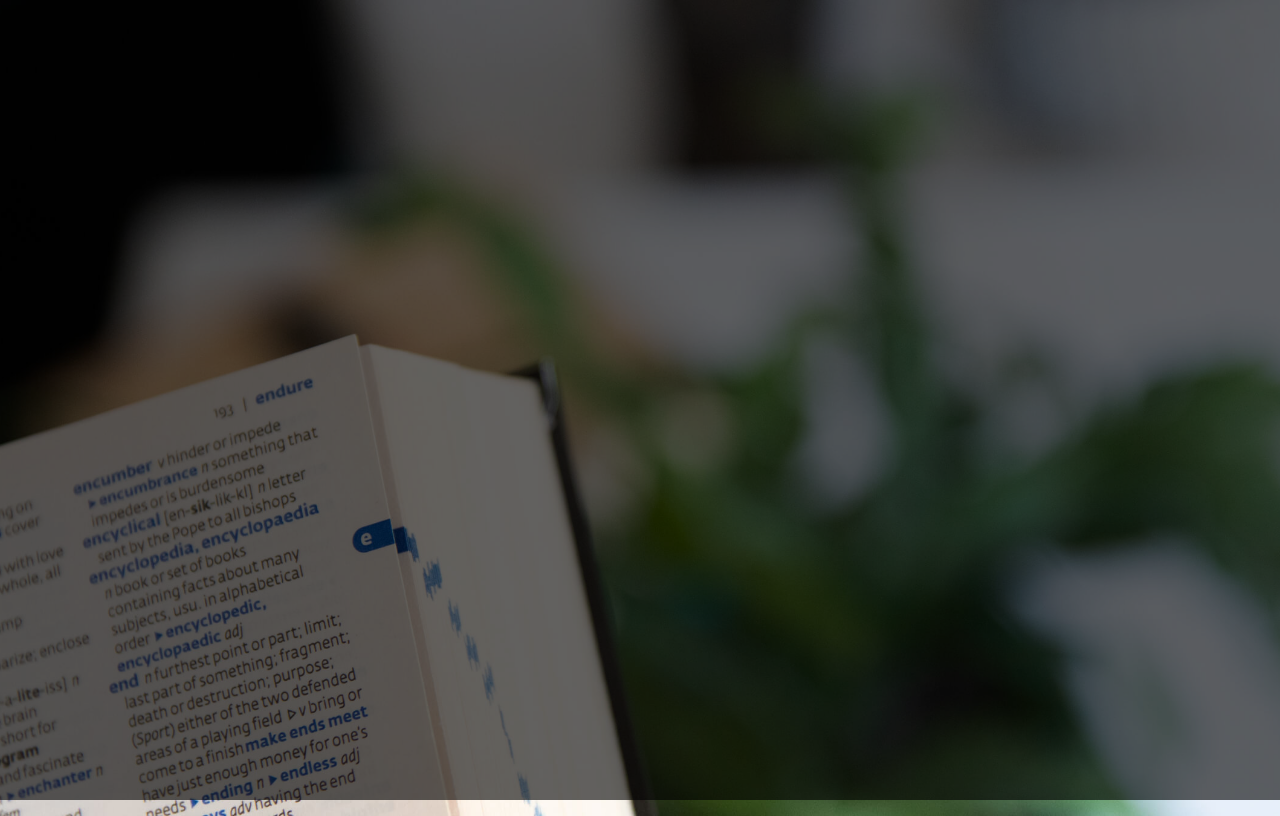
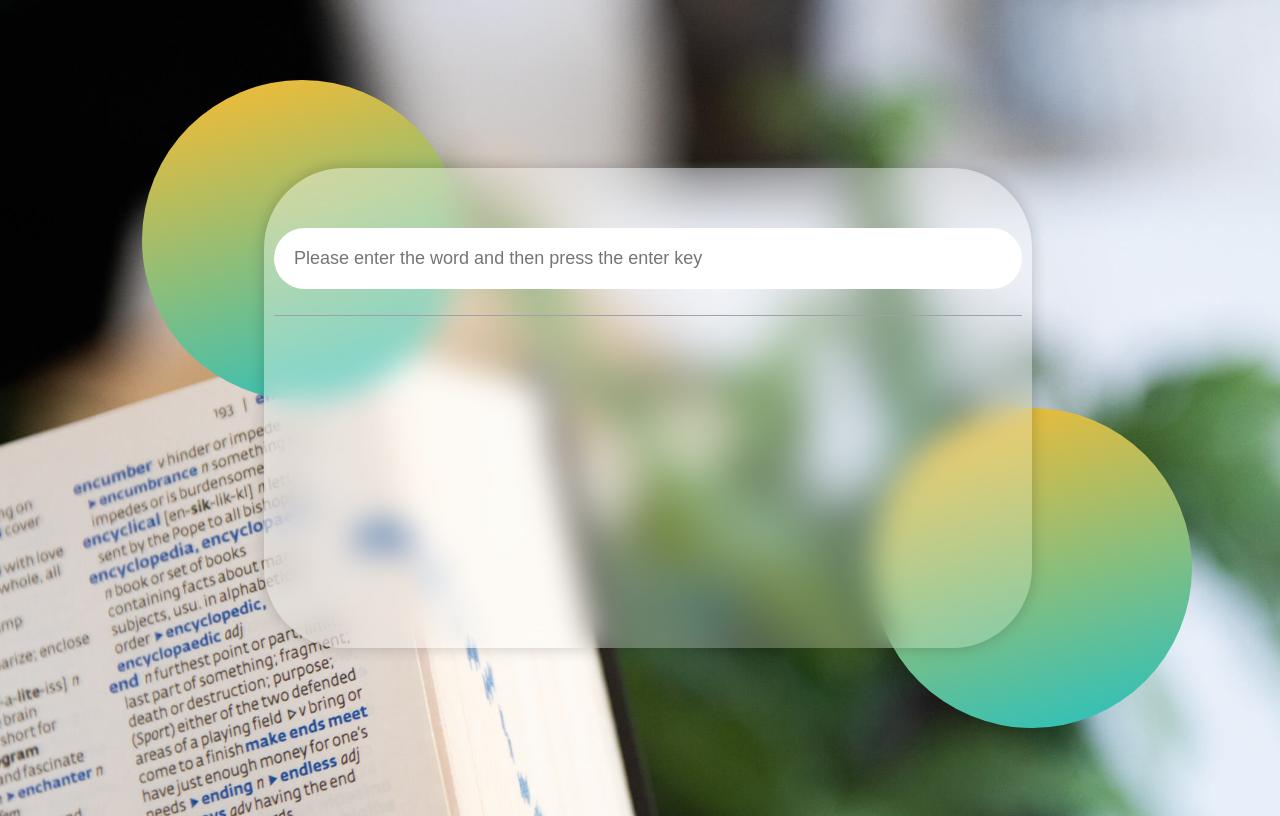
Before and after one commit to Ghorbani-Dev1985/Dictionary, a plain HTML site: page index.html in a window 1280 px wide. Drawn offline with Linux system fonts and the light colour scheme.

Commit message:
refactor: change design with two circle and select elemnts in js file

```diff
--- a/CSS/Main.css
+++ b/CSS/Main.css
@@ -6,28 +6,82 @@
 }
 
 body {
-   width: 100vw;
-   height: 100vh;
+  width: 100vw;
+  height: 100vh;
   font-family: Roboto, sans-serif;
   background: url("./../Images/bg.jpg") no-repeat center center;
   background-size: cover;
   overflow: hidden;
   position: relative;
 }
-.Overlay{
-    position: fixed;
+.Container {
+    height: 100vh;
     width: 100%;
-    height: 100%;
-    top: 0;
-    left: 0;
-    right: 0;
-    bottom: 0;
-    background-color: rgba(0, 0, 0, 0.61);
-    z-index: 10;
-}
-.Container {
     display: flex;
     justify-content: center;
     align-items: center;
-    height: 98vh;
-  }
+    position: relative;
+}
+.circle1,
+.circle2 {
+    background: rgb(34,193,195);
+    background: linear-gradient(344deg, rgba(34,193,195,1) 0%, rgba(253,187,45,1) 100%);
+    height: 20rem;
+    width: 20rem;
+    position: absolute;
+    border-radius: 50%;
+}
+.circle1 {
+    top: 13%;
+    left: 13%;
+    transform: translate(-10%, -10%);
+    -webkit-transform:;
+    -moz-transform:;
+    -ms-transform:;
+    -o-transform:;
+}
+
+.circle2 {
+    top: 70%;
+    left: 80%;
+    transform: translate(-50%, -50%);
+}
+.DicWrapper{
+        background: white;
+        background: linear-gradient(
+            to right bottom,
+            rgba(255, 255, 255, 0.4),
+            rgba(255, 255, 255, 0.2)
+        );
+        backdrop-filter: blur(1rem);
+        width: 60%;
+        height: 60%;
+        z-index: 1;
+        display: flex;
+        flex-direction: column;
+        align-items: start;
+        border-radius: 5rem;
+        box-shadow: 0 0 1rem rgba(0, 0, 0, 0.2);
+        padding: 10px;
+}
+#DicWordInput{
+    width: 70%;
+    background: #fff;
+    color: #3f3f46;
+    width: 100%;
+    outline: none;
+    margin: 10px 0;
+    padding: 20px;
+    border-radius: 3.5rem;
+    border: none;
+    font-size: 18px;
+    margin-top: 50px;
+}
+#DicWordInput:focus{
+    border: 1px solid rgb(34,193,195);
+}
+.Line{
+    width: 100%;
+    height: 1px;
+    background-color: #a1a1aa;
+}
--- a/JS/Main.js
+++ b/JS/Main.js
@@ -0,0 +1,2 @@
+const DicWordInput = document.querySelector("#DicWordInput")
+const DicResultContainer = document.querySelector("#DicResultContainer")
--- a/index.html
+++ b/index.html
@@ -9,9 +9,14 @@
 </head>
 <body>
     <section class="Container">
-
+        <div class="circle1"></div>
+        <div class="circle2"></div>
+        <div class="DicWrapper">
+         <input id="DicWordInput" type="text" placeholder="Please enter the word and then press the enter key"/>
+         <p class="Line"></p>
+         <div id="DicResultContainer"></div>
+        </div>
     </section>
-    <div class="Overlay"></div>
     <script src="./JS/Main.js"></script>
 </body>
 </html>
```
